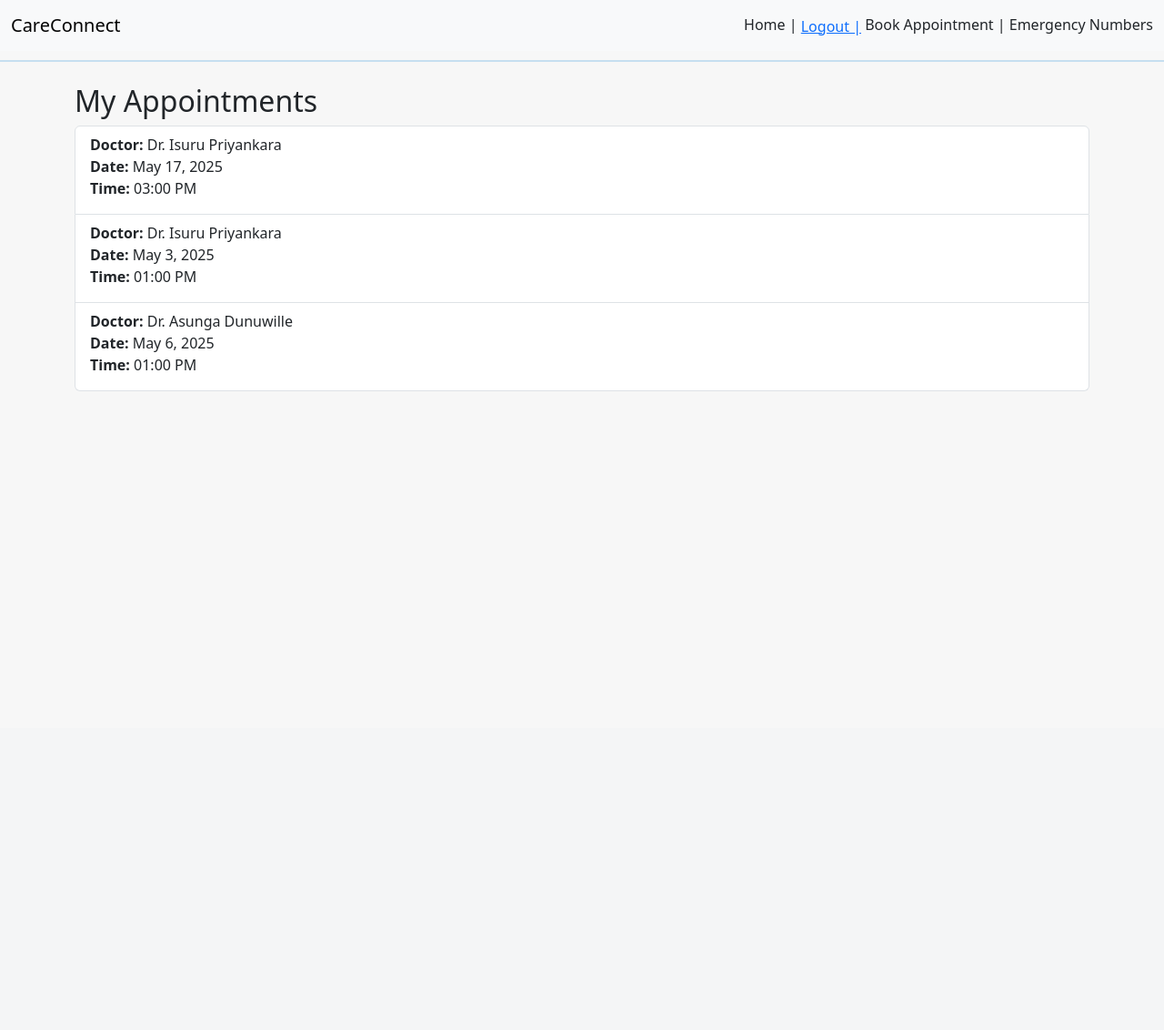
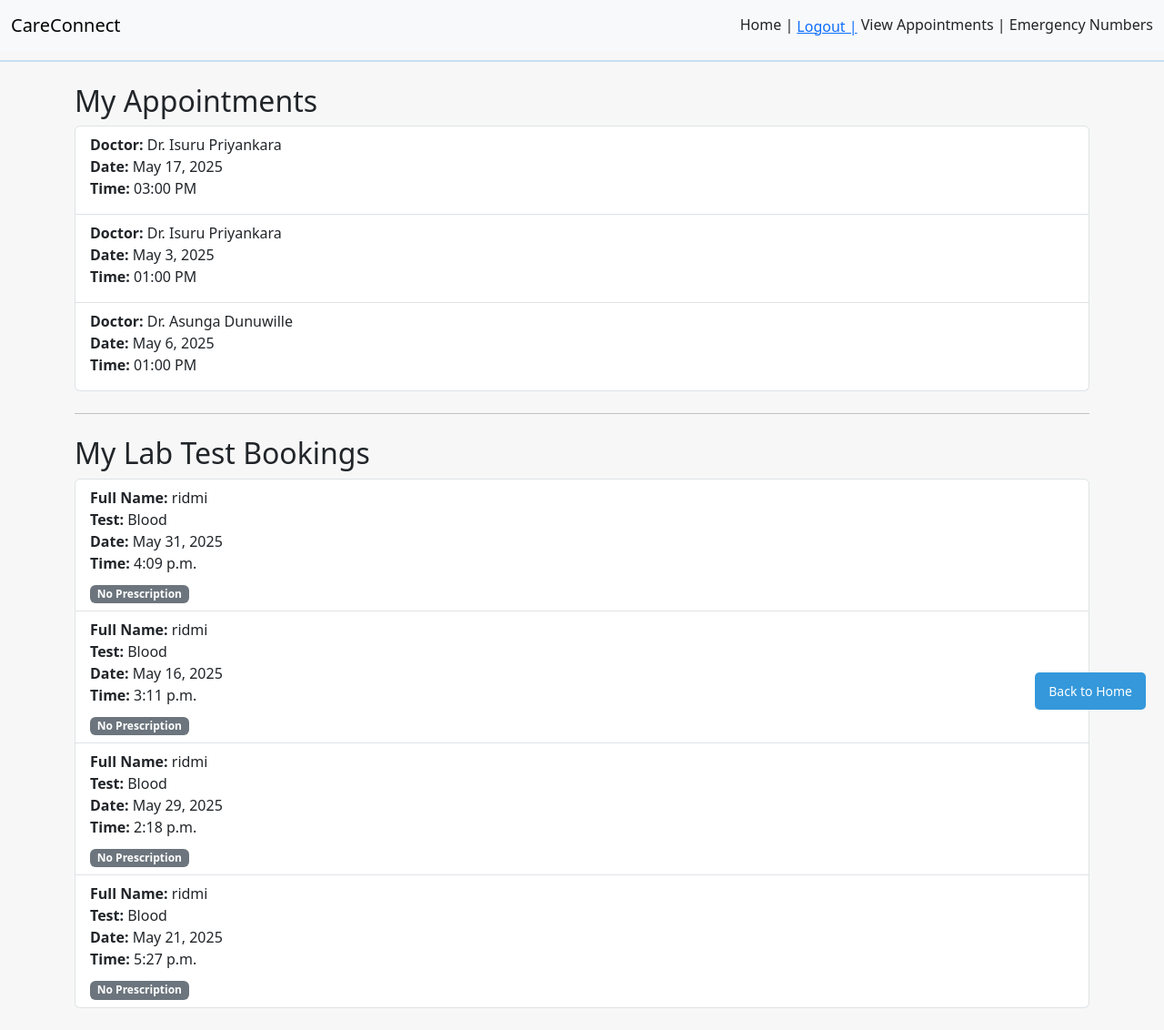
Before and after one commit to Yash-git2/echanneling, a Django app: page /dashboard/ in a window 1280 px wide. Shown: the whole page at 91% size. Before the commit the page ends 430 px from the top, so only its background shows below. Run offline with Django 5.2, Linux system fonts and the light colour scheme; a user stored in the database is signed in; data comes from the database, SQL or seed files in the repository; both versions use the stored data as it was after the commit.

Commit message:
lab test views

```diff
--- a/Echanneling/settings.py
+++ b/Echanneling/settings.py
@@ -132,6 +132,6 @@ STATICFILES_DIRS = [
 DEFAULT_AUTO_FIELD = "django.db.models.BigAutoField"
 
 # Authentication Redirects
-LOGIN_REDIRECT_URL = 'dashboard'
+LOGIN_REDIRECT_URL = 'home'
 LOGOUT_REDIRECT_URL = 'login'
 LOGIN_URL = '/login/'
--- a/core/models.py
+++ b/core/models.py
@@ -20,3 +20,18 @@ class Appointment(models.Model):
 
     def __str__(self):
         return f"{self.user.username} - {self.doctor.name} - {self.date} {self.time_slot}"
+
+
+class LabTestBooking(models.Model):
+    user = models.ForeignKey(User, on_delete=models.CASCADE)
+    full_name = models.CharField(max_length=100)
+    email = models.EmailField()
+    test = models.CharField(max_length=50)
+    preferred_date = models.DateField(null=True, blank=True)
+    preferred_time = models.TimeField()
+    prescription = models.FileField(upload_to='prescriptions/', null=True, blank=True)
+    notes = models.TextField(blank=True)
+    submitted_at = models.DateTimeField(auto_now_add=True)
+
+    def __str__(self):
+        return f"{self.full_name} - {self.test} on {self.preferred_date}"
--- a/core/urls.py
+++ b/core/urls.py
@@ -13,4 +13,5 @@ urlpatterns = [
     path('cancel/<int:appointment_id>/', views.cancel_appointment, name='cancel_appointment'),
     path('emergency-numbers/', views.emergency_numbers, name='emergency_numbers'),
     path('lab__test/', views.lab__test, name='lab__test'),
+    path('view-appointments/', views.view_appointments, name='view_appointments'),
 ]
--- a/core/views.py
+++ b/core/views.py
@@ -3,6 +3,7 @@ from django.contrib.auth import login
 from django.contrib.auth.decorators import login_required
 from .forms import RegisterForm, AppointmentForm
 from .models import Appointment
+from .models import LabTestBooking
 from django.contrib import messages
 
 def home(request):
@@ -46,7 +47,11 @@ def book_appointment(request):
 @login_required
 def dashboard(request):
     appointments = Appointment.objects.filter(user=request.user)
-    return render(request, 'dashboard.html', {'appointments': appointments})
+    lab_tests = LabTestBooking.objects.filter(user=request.user)
+    return render(request, 'dashboard.html', {
+        'appointments': appointments,
+        'lab_tests': lab_tests,
+    })
 
 @login_required
 def cancel_appointment(request, appointment_id):
@@ -57,13 +62,22 @@ def cancel_appointment(request, appointment_id):
         return redirect('dashboard')
 
 
+# Doctor appointments view
 def view_appointments(request):
     if request.method == 'POST':
         name = request.POST.get('name')
         date = request.POST.get('date')
         time = request.POST.get('time')
+        appointment = Appointment.objects.create(
+            user=request.user,
+            name=name,
+            date=date,
+            time=time
+        )
         messages.success(request, f"Appointment for {name} on {date} at {time} has been successfully booked!")
-    return render(request, 'appointment.html')
+    appointments = Appointment.objects.filter(user=request.user).order_by('-date')
+
+    return render(request, 'dashboard.html', {'appointments': appointments})
 
 def book_appointment_view(request):
     # Any logic for booking an appointment here (if any)
@@ -74,4 +88,32 @@ def emergency_numbers(request):
 
 @login_required
 def lab__test(request):
-    return render(request, 'book_lab_test.html')
+    if request.method == 'POST':
+        full_name = request.POST.get('name')
+        email = request.POST.get('email')
+        test = request.POST.get('test')
+        preferred_date = request.POST.get('date') or None
+        preferred_time = request.POST.get('time')
+        prescription = request.FILES.get('prescription')
+        notes = request.POST.get('notes')
+
+        LabTestBooking.objects.create(
+            user=request.user,
+            full_name=full_name,
+            email=email,
+            test=test,
+            preferred_date=preferred_date,
+            preferred_time=preferred_time,
+            prescription=prescription,
+            notes=notes
+        )
+        messages.success(request, "Lab test booked successfully.")
+        return redirect('dashboard')  # Assuming this exists in your urls.py
+
+    return render(request, 'book_lab_test.html')  # Use a dedicated template for lab test booking
+
+
+# Lab test appointments view
+def view_lab_tests(request):
+    lab_tests = LabTestBooking.objects.filter(user=request.user).order_by('-preferred_date')
+    return render(request, 'dashboard.html', {'lab_tests': lab_tests})
--- a/templates/base.html
+++ b/templates/base.html
@@ -27,13 +27,12 @@
                         {% csrf_token %}
                         <button type="submit" class="btn btn-link nav-link d-inline p-0" style="color: #0d6efd; text-decoration: underline;">Logout |</button>
                     </form>
-                    <a class="nav-link d-inline" href="{% url 'book_appointment' %}">Book Appointment | </a>
+                    <a class="nav-link d-inline" href="{% url 'dashboard' %}">View Appointments | </a>
                     <a class="nav-link d-inline" href="{% url 'emergency_numbers' %}">Emergency Numbers</a>
 
                 {% else %}
                     <a class="nav-link d-inline" href="/login/">Login | </a>
-                    <a class="nav-link d-inline" href="/register/">Register | </a>
-                    <a class="nav-link d-inline" href="{% url 'book_appointment' %}">Book Appointment</a>
+                    <a class="nav-link d-inline" href="/register/">Register </a>
                 {% endif %}
 
 
--- a/templates/dashboard.html
+++ b/templates/dashboard.html
@@ -3,7 +3,27 @@
 {% block content %}
 <h2>My Appointments</h2>
 
-<!-- Check if there are appointments -->
+<style>
+
+    /* Styles for the home button */
+    .home-button {
+        position: fixed;
+        bottom: 20px;
+        right: 20px;
+        background-color: #3498db;
+        color: white;
+        padding: 10px 15px;
+        border: none;
+        border-radius: 5px;
+        text-decoration: none;
+        font-size: 14px;
+    }
+
+    .home-button:hover {
+        background-color: #2980b9;
+    }
+</style>
+<!-- Existing Doctor Appointments Section -->
 {% if appointments %}
     <ul class="list-group">
         {% for appointment in appointments %}
@@ -12,7 +32,6 @@
                 <strong>Date:</strong> {{ appointment.date }} <br>
                 <strong>Time:</strong> {{ appointment.time_slot }} <br>
 
-                <!-- Status Indicator -->
                 {% if appointment.status == 'upcoming' %}
                     <span class="badge bg-success">Upcoming</span>
                 {% elif appointment.status == 'completed' %}
@@ -34,14 +53,44 @@
         {% endfor %}
     </ul>
 {% else %}
-    <p>No appointments found.</p>
+    <p>No doctor appointments found.</p>
 {% endif %}
 
-<!-- Optional Pagination -->
+<!-- LAB TEST APPOINTMENTS SECTION -->
+<hr class="my-4">
+<h2>My Lab Test Bookings</h2>
+
+{% if lab_tests %}
+    <ul class="list-group">
+        {% for test in lab_tests %}
+            <li class="list-group-item">
+                <strong>Full Name:</strong> {{ test.full_name }} <br>
+                <strong>Test:</strong> {{ test.test|title }} <br>
+                <strong>Date:</strong> {{ test.preferred_date }} <br>
+                <strong>Time:</strong> {{ test.preferred_time }} <br>
+
+                <div class="mt-2">
+                    {% if test.prescription %}
+                        <a href="{{ test.prescription.url }}" target="_blank" class="btn btn-primary btn-sm">View Prescription</a>
+                    {% else %}
+                        <span class="badge bg-secondary">No Prescription</span>
+                    {% endif %}
+                </div>
+            </li>
+        {% endfor %}
+    </ul>
+{% else %}
+    <p>No lab test appointments found.</p>
+{% endif %}
+
+
+<!-- Pagination (Optional) -->
 <div class="pagination mt-4">
   {% for page_num in page_range %}
     <a href="?page={{ page_num }}" class="btn btn-light">{{ page_num }}</a>
   {% endfor %}
 </div>
 
+<a href="/" class="home-button">Back to Home</a>
+
 {% endblock %}
```
Also changed, not shown: templates/appointment.html (deleted, +0 -25 lines), templates/appointment_booking.html (+19 -0 lines), core/migrations/0002_labtestbooking.py (added), core/migrations/0003_labtestbooking_user.py (added), db.sqlite3.
